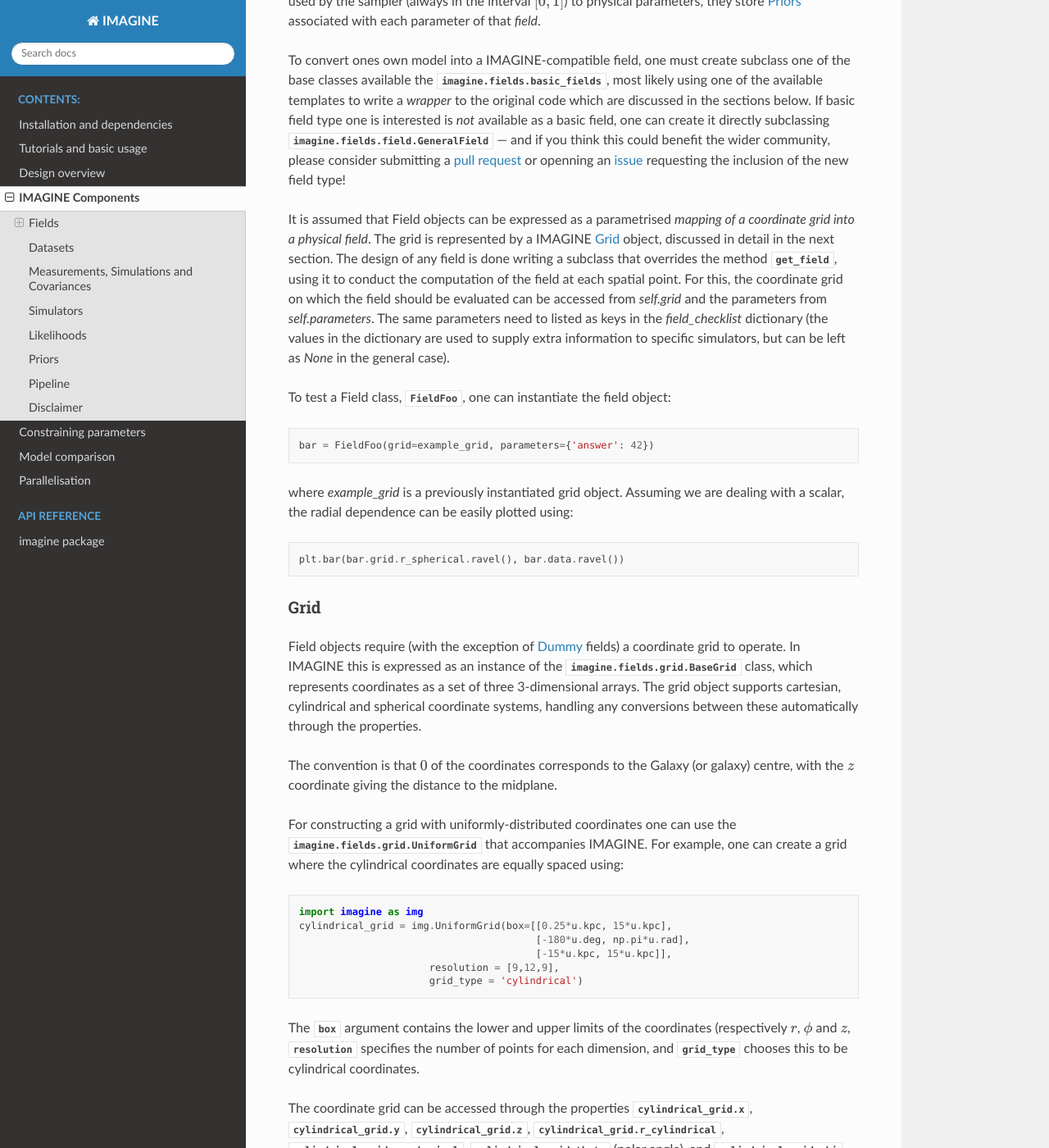
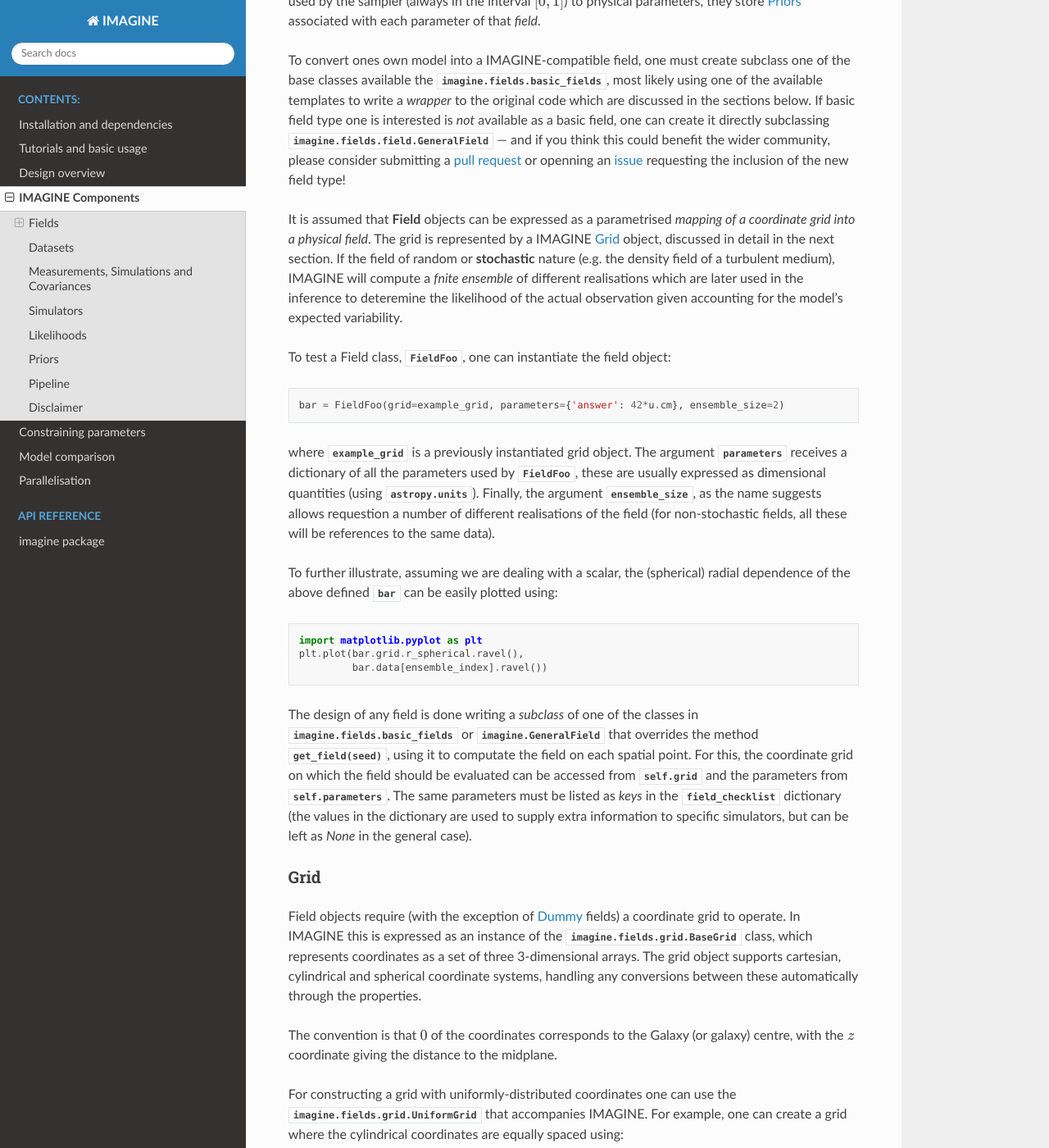
Before and after one commit to IMAGINE-Consortium/imagine, a Sphinx documentation site: the page built from doc/source/components.rst, in a window 1280 px wide and 1400 px high, scrolled down 562 px. Shown: the whole window at 82% size. Built offline with Sphinx 7.4.7 and the Read the Docs theme 2.0.0, drawn with Linux system fonts in a browser that asks for light colours.

Commit message:
Improves the docs.

```diff
--- a/doc/source/components.rst
+++ b/doc/source/components.rst
@@ -40,34 +40,63 @@ subclass one of the base classes available the
 :py:mod:`imagine.fields.basic_fields`, most likely using one of the available
 templates to write a *wrapper* to the original code which are discussed in the
 sections below.
-If basic field type one is interested is *not* available as a basic field, one can
-create it directly subclassing  :py:class:`imagine.fields.field.GeneralField` —
+If basic field type one is interested is *not* available as a basic field, one
+can create it directly subclassing
+:py:class:`imagine.fields.field.GeneralField` —
 and if you think this could benefit the wider community, please consider
 submitting a
 `pull request <https://github.com/IMAGINE-Consortium/imagine/pulls>`_ or
 openning an `issue <https://github.com/IMAGINE-Consortium/imagine/issues>`_
 requesting the inclusion of the new field type!
 
-It is assumed that Field objects can be expressed as a parametrised *mapping of
-a coordinate grid into a physical field*. The grid is represented by a IMAGINE `Grid`_ object, discussed in detail in the next section.
-The design of any field is done writing a subclass that overrides the method :py:meth:`get_field <imagine.fields.field.GeneralField.get_field>`, using it to conduct the computation of the field
-at each spatial point. For this, the coordinate grid on which the field should be evaluated can be accessed from `self.grid` and the parameters from
-`self.parameters`.
-The same parameters need to listed as keys in the `field_checklist` dictionary
-(the values in the dictionary are used to supply extra information to specific
-simulators, but can be left as `None` in the general case).
+It is assumed that **Field** objects can be expressed as a parametrised *mapping of
+a coordinate grid into a physical field*. The grid is represented by a IMAGINE
+:ref:`Grid` object, discussed in detail in the next section.
+If the field of random or **stochastic** nature (e.g. the density field of
+a turbulent medium), IMAGINE will compute a *fnite ensemble* of different
+realisations which are later used in the inference to deteremine the likelihood
+of the actual observation given accounting for the model's expected variability.
 
 To test a Field class, :py:class:`FieldFoo`, one can
 instantiate the field object::
 
-    bar = FieldFoo(grid=example_grid, parameters={'answer': 42})
+    bar = FieldFoo(grid=example_grid, parameters={'answer': 42*u.cm}, ensemble_size=2)
 
-where `example_grid` is a previously instantiated grid object.
-Assuming we are dealing with a scalar, the radial dependence can be easily
-plotted using::
+where :py:obj:`example_grid` is a previously instantiated grid object. The argument
+:py:data:`parameters` receives a dictionary of all the parameters used by
+:py:obj:`FieldFoo`, these are usually expressed as dimensional quantities
+(using :py:mod:`astropy.units`).
+Finally, the argument :py:data:`ensemble_size`, as the name suggests allows
+requestion a number of different realisations of the field (for non-stochastic
+fields, all these will be references to the same data).
 
-    plt.bar(bar.grid.r_spherical.ravel(), bar.data.ravel())
+To further illustrate, assuming we are dealing with a scalar,
+the (spherical) radial dependence of the above defined :py:obj:`bar`
+can be easily plotted using::
 
+    import matplotlib.pyplot as plt
+    plt.plot(bar.grid.r_spherical.ravel(),
+             bar.data[ensemble_index].ravel())
+
+
+The design of any field is done writing a *subclass* of one of the classes in
+:py:mod:`imagine.fields.basic_fields` or
+:py:class:`imagine.GeneralField <imagine.fields.field.GeneralField>`
+that overrides the method
+:py:meth:`get_field(seed) <imagine.fields.field.GeneralField.get_field>`,
+using it to computate the field on each spatial point.
+For this, the coordinate grid on which the field should
+be evaluated can be accessed from
+:py:data:`self.grid <imagine.fields.field.GeneralField.grid>`
+and the parameters from
+:py:data:`self.parameters <imagine.fields.field.GeneralField.parameters>`.
+The same parameters must be listed as *keys* in the
+:py:data:`field_checklist <imagine.fields.field.GeneralField.field_checklist>`
+dictionary (the values in the dictionary are used to supply extra information
+to specific simulators, but can be left as `None` in the general case).
+
+
+.. _Grid:
 
 ^^^^
 Grid
```
Also changed, not shown: 5 other files.
